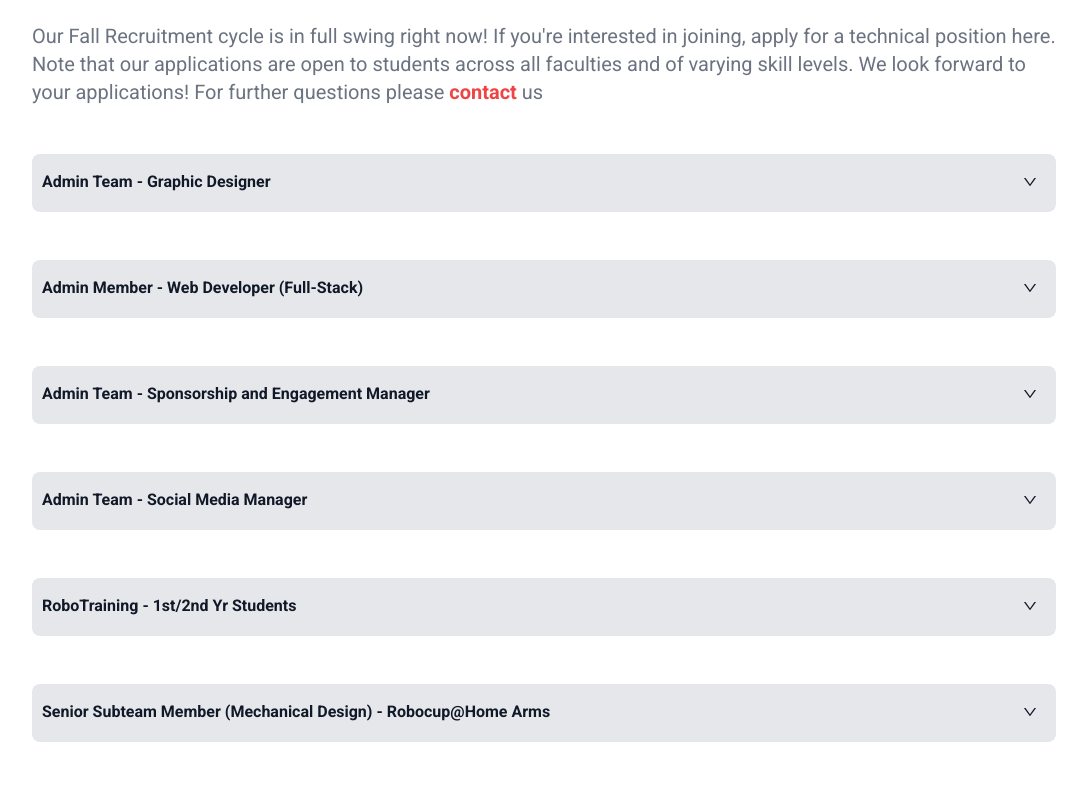
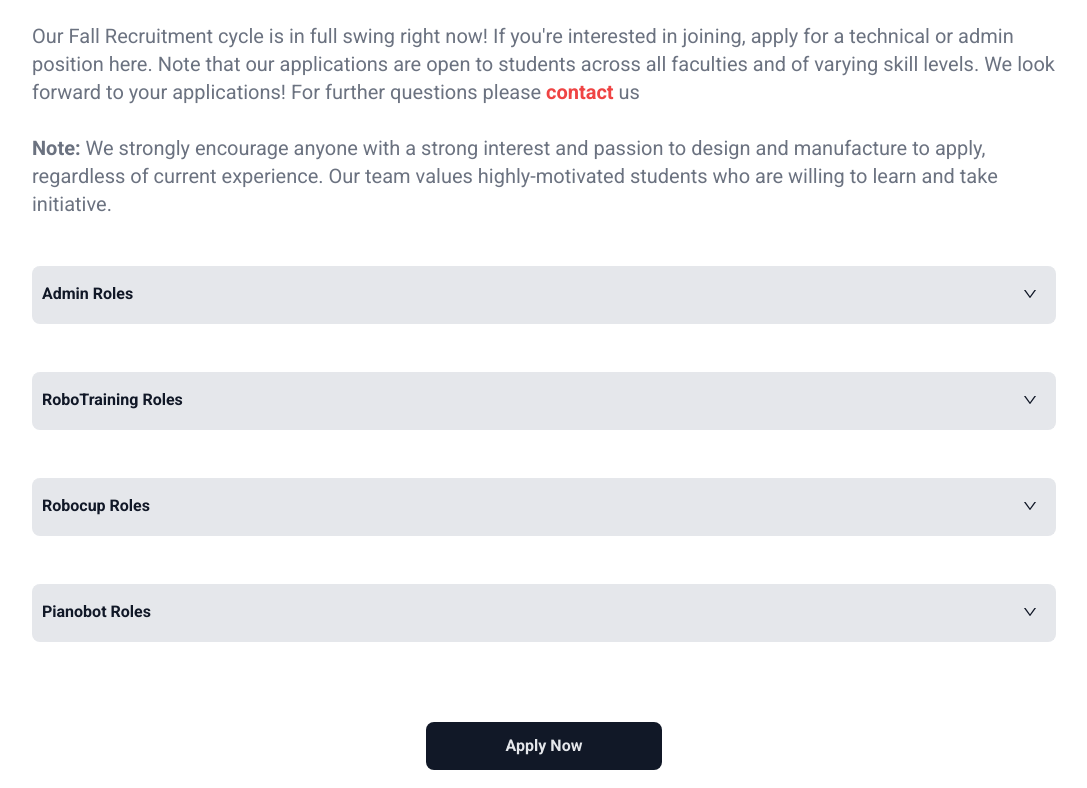
Before and after one commit to SteveIsnthere/openrobotics_website, a React (Create React App) app: page /Recruitment in a window 1280 px wide. Shown: the part 292-1080 px from the top of the page, without its empty margins (96-1183 px from the left). Built offline with nearby package versions, Linux system fonts and the light colour scheme.

Commit message:
Added job categories for Recruitment, implemented Role_Category class. Updated recruitment message and added the qualification note

```diff
--- /dev/null
+++ b/src/components/Recruitment/Category.tsx
@@ -0,0 +1,67 @@
+import React from "react";
+import { useState } from "react";
+import { AiOutlineDown, AiOutlineUp } from "react-icons/ai";
+import Position from "./Position";
+
+interface Props {
+  name: string;
+  positions: Array<Object>;
+}
+
+const Category = (props: Props) => {
+  const [arrow, setArrow] = useState(true);
+
+  const set = (visible: boolean) => {
+    return visible ? "hidden" : "visible";
+  };
+
+  const removeBorder = (visible: boolean) => {
+    return !visible ? "rounded-b-none" : " ";
+  };
+
+  const border2 = (visible: boolean) => {
+    return !visible ? "rounded-t-none" : " ";
+  };
+  return (
+    <div className="flex flex-col w-full py-4">
+      <div
+        className={
+          "flex py-4 mt-4 flex-row cursor-pointer justify-between text-center items-start font-bold rounded-lg border-b-2 border-l-2 border-r-2 border-gray-200 bg-gray-200 text-gray-900 w-full " +
+          removeBorder(arrow)
+        }
+        onClick={() => setArrow(!arrow)}
+      >
+        <h1 className="mx-2 text-md">{props.name} {" "}</h1>
+        <button className="outline-none style-none border-none bg-gray-200">
+          {arrow ? (
+            <AiOutlineDown className="mx-4 my-1 font-bold" />
+          ) : (
+            <AiOutlineUp className="mx-4 my-1 font-bold" />
+          )}
+        </button>
+      </div>
+      <div
+        className={
+          "w-full text-start flex flex-col justify-start items-start rounded-lg py-4 bg-white border-2 border-gray-200 border-t-gray-200 mt-0 " +
+          set(arrow) +
+          " " +
+          border2(arrow)
+        }
+      >
+        {props.positions.map((position: any) => (
+        <Position
+          name={position.title}
+          positions={position.positions}
+          team={position.team}
+          desc={position.description}
+          qualifications={position.qualifications}
+          responsibilites={position.responsibilities}
+          pref = {position.pref}
+        />
+      ))}
+      </div>
+    </div>
+  );
+};
+
+export default Category;
--- a/src/components/Recruitment/Position.tsx
+++ b/src/components/Recruitment/Position.tsx
@@ -27,7 +27,7 @@ const Position = (props: Props) => {
     return !visible ? "rounded-t-none" : " ";
   };
   return (
-    <div className="flex flex-col w-full py-4">
+    <div className="flex flex-col w-4/5 py-4 place-self-center">
       <div
         className={
           "flex py-4 mt-4 flex-row cursor-pointer justify-between text-center items-start font-bold rounded-lg border-b-2 border-l-2 border-r-2 border-gray-200 bg-gray-200 text-gray-900 w-full " +
@@ -35,7 +35,7 @@ const Position = (props: Props) => {
         }
         onClick={() => setArrow(!arrow)}
       >
-        <h1 className="mx-2 text-md">{props.name} {" "} - {props.team}</h1>
+        <h1 className="mx-2 text-md"> {props.team ? props.team + " -" : ""} {" "} {props.name}</h1>
         <button className="outline-none style-none border-none bg-gray-200">
           {arrow ? (
             <AiOutlineDown className="mx-4 my-1 font-bold" />
--- a/src/components/Recruitment/Recruitment.tsx
+++ b/src/components/Recruitment/Recruitment.tsx
@@ -1,5 +1,5 @@
 import React from "react";
-import Position from "./Position";
+import Category from "./Category";
 import { Link } from "react-router-dom";
 
 class Role {
@@ -22,7 +22,7 @@ class Role {
   ) {
     this.title = title;
     this.positions = positions;
-    this.team = team;
+    this.team = team; // Only fill out for Robocup since Robocup has subteams
     this.description = description;
     this.responsibilities = responsibilities;
     this.qualifications = qualifications;
@@ -30,14 +30,28 @@ class Role {
   }
 }
 
+class Role_Category {
+  title: string;
+  positions: Array<Role>;
+
+  constructor(
+    title: string,
+    positions: Array<Role>,
+
+  ) {
+    this.title = title;
+    this.positions = positions;
+  }
+}
+
 const Recruitment = () => {
-  const positions: Array<Role> = [
+  const admin_positions: Array<Role> = [
     new Role(
       // ADMIN TEAM ROLES
-      "Admin Team",
+      "Graphic Designer",
       "1",
       "As UBC Open Robotics’ Graphic Designer, you will be in charge of handling all things graphic-related – social media posts, physical posters, and even team merch. You will work with the rest of the amazing Admin Team in order to preserve the team’s brand and aid in its growth.",
-      "Graphic Designer",
+      "",
       [
       "Mock up and create social media posting for the team’s Instagram account",
       "Ensure UBC Open Robotics’ brand and colours are implemented throughout our social media presence",
@@ -54,10 +68,10 @@ const Recruitment = () => {
       ]
     ),
     new Role(
-      "Admin Member",
+      "Web Developer (Full-Stack)",
       "1-2",
       "We are looking for a web developer to assist with the expansion of our new Open Robotics website.",
-      "Web Developer (Full-Stack)",
+      "",
       [
         "Discuss design requirements and new features with captains",
         "Mantain current codebase and write clean new code for the website",
@@ -73,10 +87,10 @@ const Recruitment = () => {
       ]
     ),
     new Role(
-      "Admin Team",
+      "Sponsorship and Engagement Manager",
       "1",
       "The Sponsorship and Engagement Manager position involves securing funds for team projects, which allows the team to purchase supplies for their project designs, as well as rapidly prototype and iterate. This position also includes organizing team events to promote learning while developing meaningful relationships among team members.",
-      "Sponsorship and Engagement Manager",
+      "",
       [
       "Secure sponsorships and other forms of funding for the team",
       "Plan and organize team events, including: workshops, guest speakers, social events (e.g., movie nights, games nights, etc.)",
@@ -93,10 +107,10 @@ const Recruitment = () => {
       ]
     ),
     new Role(
-      "Admin Team",
+      "Social Media Manager",
       "1",
       "The Social Media Manager position involves promoting the team on various social media platforms, as well as posting updates about the team’s progress and accomplishments.",
-      "Social Media Manager",
+      "",
       [
       "Design and post social media content on Instagram, Facebook, Linkedin, etc. This includes collaborating with the graphic designer, creating captions, and generating written content for posts",
       "Communicate with captains, leads, graphic designer, and events and sponsorships manager",
@@ -110,13 +124,14 @@ const Recruitment = () => {
         "Experience with brand social media posts"
       ]
     ),
-
+  ];
+  const robotraining_positions: Array<Role> = [
     // ROBOTRAINING ROLES
     new Role(
-      "RoboTraining",
+      "1st/2nd Yr Students",
       "N/A",
       "Want to get your foot into the robotics industry? We’re looking to recruit bright-eyed first and second year students to give UBC Open Robotics some fresh blood. While these students will have responsibilities to carry out over the year, this role is less about what you can do for us and more about what we can do for you. We’re looking to train and tutor younger students and help transition them into excellent upper-year designers. We want to help you get more design, manufacturing, and assembly work - a perfect combination of hands-on experience. The responsibilities below outline skills we want to help you develop, so apply even if you don’t have them (yet)!",
-      "1st/2nd Yr Students",
+      "",
       [
         "Use Computer-Aided Design (CAD) software to design/modify parts",
         "Learn how to use 3D printers to create rapid prototypes of your design",
@@ -139,13 +154,14 @@ const Recruitment = () => {
         "An appreciation for mechas of all sizes",
       ]
     ),
-
+  ];
+  const robocup_positions: Array<Role> = [
     // ROBOCUP@HOME ROLES
     new Role(
       "Senior Subteam Member (Mechanical Design)",
       "2-3",
       "We’re seeking experienced members for the Mechanical Arms subteam. As the subteam name suggests, we are responsible for the arms of our robot: this entails a dynamic arm designed for interacting with the environment, and a static arm engineered to provide support and consistently carry heavier loads. As a senior member on the team, you will play a crucial role in various aspects, including mechanical design, prototyping, assembly, and prototype testing. In addition, you will spearhead the conception and construction of a pivotal component for the forthcoming iteration of our 6-DOF articulated robotic arm, embodying a leadership position at the forefront of our advancements",
-      "Robocup@Home Arms",
+      "Arms",
       [
         "Lead the mechanical design and development of a critical component of the robotic arm (most likely one of the joints), including concept generation, detailed design, prototyping, and testing",
         "Participate in brainstorming sessions and contribute creative ideas to enhance the performance and functionality of mechanical components",
@@ -178,7 +194,7 @@ const Recruitment = () => {
       `We are currently seeking motivated and enthusiastic individuals to join our Mechanical Arms subteam. As the subteam name suggests, we are responsible for the arms of our robot: this entails a dynamic arm designed for interacting with the environment, and a static arm engineered to provide support and consistently carry heavier loads. As a valued member of our team, you will play a pivotal role in various aspects, including mechanical design, prototyping, assembly, and prototype testing. We highly encourage you to bring forth fresh and innovative ideas that can enrich our projects. This role presents an exceptional opportunity for personal and professional growth, enabling you to cultivate hands-on experience and enhance your grasp of mechanical design principles. We welcome applications from candidates who may not fulfill all of the qualifications, we highly value enthusiasm and unique perspectives.
       At this time in the design process, we are in the process of refining the dynamic arm – a 6-DOF articulated robotic arm – for the upcoming iteration of our robot. Joining our team at this juncture promises an exhilarating and rewarding experience as we embark on this exciting phase of development.
       `,
-      "Robocup@Home Arms",
+      "Arms",
       [
         "Participate in brainstorming sessions and contribute creative ideas to enhance the performance and functionality of mechanical components",
         "Utilize computer-aided design (CAD) software to create detailed and accurate 3D models of mechanical parts and assemblies",
@@ -205,7 +221,7 @@ const Recruitment = () => {
       "Electrical Subteam Member",
       "4-6",
       `The team developing the electrical hardware and firmware design of the robot’s arm is looking for new members of all experience levels. We are looking to recruit members for the design of: 1. New stepper motor drivesrs, 2. Wire harness, 3. Firmware`,
-      "Robocup@Home Arms",
+      "Arms",
       [
         `Assisting in the design of PCBs for motor drivers and other electrical subsystems`,
         `Design the wire harness for a 6-DOF robotic arm`,
@@ -225,7 +241,7 @@ const Recruitment = () => {
       "Mechanical Subteam Lead",
       "1",
       `Mechanical members of the Drivetrain subteam are responsible for designing the bottom half of the robot, including the structural chassis, aesthetic casing, and powertrain. The work involves designing, machining/manufacturing, and integrating the designs with the Torso subteam.`,
-      "Robocup@Home Drivetrain",
+      "Drivetrain",
       [
         "Plan project timelines, assign tasks to mechanical team members, and monitor progress",
         "Work closely with the electrical lead and members of the Drivetrain subteam to integrate electromechanical parts",
@@ -256,7 +272,7 @@ const Recruitment = () => {
       "Mechanical Subteam Member",
       "3",
       "Mechanical members of the Drivetrain subteam are responsible for designing the bottom half of the robot, including the structural chassis, aesthetic casing, and powertrain. The work involves designing, machining/manufacturing, and integrating the designs with the Torso subteam.",
-      "Robocup@Home Drivetrain",
+      "Drivetrain",
       [
         "Use Computer-Aided Design (CAD) to design and modify chassis and casings",
         "Use 3D printers to create rapid prototypes of the design",
@@ -283,7 +299,7 @@ const Recruitment = () => {
       "Embedded System Hardware Designer",
       "4",
       `As an Embedded Hardware Engineer within our student design team for the RoboCup@Home competition, you will play a critical role in designing, developing, and implementing the drivetrain subsystem of our autonomous robot. Your expertise in embedded systems and hardware design will contribute to the success of our team's robot as it navigates and interacts in a home environment, completing various tasks and challenges set by the competition. This role offers a unique opportunity to apply theoretical knowledge to real-world robotic challenges, collaborate with multidisciplinary team members, and gain hands-on experience in advanced robotics technologies.`,
-      "Robocup@Home Drivetrain",
+      "Drivetrain",
       [
         "Prepare and design the schematics, PCB placement and layout, and manufacturing and assembly files.",
         "Perform circuit simulation (SPICE) for design verification",
@@ -308,7 +324,7 @@ const Recruitment = () => {
       "Head And Torso Subteam Member",
       "2-3",
       `The team developing the robot’s torso and head is looking for new members of all experience levels. We value commitment over experience, and members are expected to communicate with their lead regularly and complete tasks in a timely manner.`,
-      "Robocup@Home Head and Torso",
+      "Head and Torso",
       [
         "Assist in the design and development of a prototype of the robot head and torso",
         "Collaborate closely with all other subteams to ensure seamless integration and holistic functionality of robotic systems",
@@ -324,7 +340,7 @@ const Recruitment = () => {
       "Gripper Subteam Lead",
       "1",
       `As the lead for the Gripper subteam, you will oversee the fabrication of the gripper, the integration of electrical and mechanical components, and the integration with the Arms subteam.`,
-      "Robocup@Home Gripper",
+      "Gripper",
       [
         "Cross-disciplinary Leadership: Lead a multidisciplinary team, including electrical and mechanical engineers, fostering collaboration and ensuring effective communication between team members.",
         "Electromechanical Integration: Coordinate the seamless integration of electrical components, such as sensors, actuators, and control systems, with mechanical components to create cohesive solutions.",
@@ -348,7 +364,7 @@ const Recruitment = () => {
       "Mechanical Subteam Member",
       "1",
       `As part of the Gripper subteam, you will be working on the gripper of our robot that is planned to be used in the RoboCup@Home competition. You will be working hands-on on building and testing the gripper prototype, and integrating it with the electrical components and arm.`,
-      "Robocup@Home Gripper",
+      "Gripper",
       [
         "Collaborate to design and develop mechanical aspects of the gripper, ensuring optimal performance and reliability.",
         "Make and edit iterations of the CAD model of the gripper",
@@ -370,7 +386,7 @@ const Recruitment = () => {
       "Electrical Subteam Member",
       "3",
       `As part of the subteam, you will be working on the gripper of our robot that is planned to be used in the RoboCup@Home competition. You will be researching, testing, and attaching sensors and motors, as well as some low-level coding to the robot hand. In addition, there will be some integration that is required with other subteams, such as Arms and Software.`,
-      "Robocup@Home Gripper",
+      "Gripper",
       [
         "Collaborate to design and develop electrical systems that control the gripper's functionality, ensuring optimal performance and reliability.",
         "Create circuit diagrams and read schematics for various electrical components, including sensors, actuators, motor controllers, and communication interfaces.",
@@ -396,7 +412,7 @@ const Recruitment = () => {
 
       You will have the opportunity to interact with simulated and real-world versions of the robot and components to test the software.
       `,
-      "Robocup@Home Software",
+      "Software",
       [
         "Speech: Develop software (Python) and train/utilize machine learning models for natural language processing (NLP), speech synthesis, and key word recognition to enable natural human-to-robot interactions.",
         "Navigation: Develop software (Python, and some C/C++) for navigation tasks. This includes position determination and mapping in various environments, simulation, integration with hardware, obstacle avoidance, course navigation, and path planning.",
@@ -417,13 +433,14 @@ const Recruitment = () => {
         "Knowledge of control systems"
       ]
     ),
-
+  ];
+  const pianobot_positions: Array<Role> = [
       // PIANOBOT ROLES
       new Role(
         "Mechanical Subteam Member",
         "1",
         `Pianobot Mechanical Team Member`,
-        "Pianobot",
+        "",
         [
           "Designing and developing physical parts using manufacturing methods such as 3D printing and CNC waterjet/laser cut. This includes considering manufacturing methods when designing parts and knowing how it is manufactured + the limitations it has",
           "Calculating estimates to be able to select the correct motors for the task",
@@ -443,7 +460,7 @@ const Recruitment = () => {
         "Electrical Subteam Lead",
         "1",
         "Pianobot Electrical Subteam Lead",
-        "Pianobot",
+        "",
         [
           "Designing and developing custom PCBs to streamline circuits and aesthetics.",
           "Finding and implementing breakout boards/components to power and support the mechanical actuators",
@@ -467,7 +484,7 @@ const Recruitment = () => {
         "Electrical Subteam Member",
         "1-2",
         `Pianobot Electrical Team Member`,
-        "Pianobot",
+        "",
         [
           "Designing and developing custom PCBs to streamline circuits and aesthetics.",
           "Finding and implementing breakout boards/components to power and support the mechanical actuators",
@@ -486,6 +503,13 @@ const Recruitment = () => {
       ),
   ];
 
+  const admin_category: Role_Category = new Role_Category("Admin Roles", admin_positions)
+  const robotraining_category: Role_Category = new Role_Category("RoboTraining Roles", robotraining_positions)
+  const robocup_category: Role_Category = new Role_Category("Robocup Roles", robocup_positions)
+  const pianobot_category: Role_Category = new Role_Category("Pianobot Roles", pianobot_positions)
+
+  const categories: Array<Role_Category> = [admin_category, robotraining_category, robocup_category, pianobot_category]
+
   return (
     <section className="flex flex-col m-[10%] py-10 md:mt-24 sm:mt-30 xs:mt-60 sm:max-w-screen-sm md:max-w-screen-md lg:max-w-screen-lg xl:max-w-screen-xl justify-center items-center">
       <h1 className="text-3xl py-4 font-extrabold md:text-5xl text-gray-900">
@@ -497,7 +521,7 @@ const Recruitment = () => {
       </h1>
       <p className="py-4 text-md md:text-xl  text-gray-500">
         Our Fall Recruitment cycle is in full swing right now! If you're
-        interested in joining, apply for a technical position here. Note that
+        interested in joining, apply for a technical or admin position here. Note that
         our applications are open to students across all faculties and of
         varying skill levels. We look forward to your applications! For further
         questions please{" "}
@@ -508,16 +532,21 @@ const Recruitment = () => {
                 contact
         </Link>
         {" "}us
+
+        <br></br> <br></br>
+
+        <b>Note:</b> We strongly encourage anyone with a strong interest and passion to design and manufacture to apply,
+        regardless of current experience. Our team values highly-motivated students who are willing to learn
+        and take initiative.
+
+
       </p>
-      {positions.map((position: Role) => (
-        <Position
-          name={position.title}
-          positions={position.positions}
-          team={position.team}
-          desc={position.description}
-          qualifications={position.qualifications}
-          responsibilites={position.responsibilities}
-          pref = {position.pref}
+      {categories.map((category: Role_Category) => (
+
+          <Category
+          name={category.title}
+          positions={category.positions}
+
         />
       ))}
       <button className="bg-gray-900 w-auto font-bold rounded-lg mt-8 md:mt-16 px-20 py-3 transition ease-in-out delay-150  hover:-translate-y-1 hover:scale-110 duration-300 hover:bg-red-600  text-gray-200 text-center">
```
